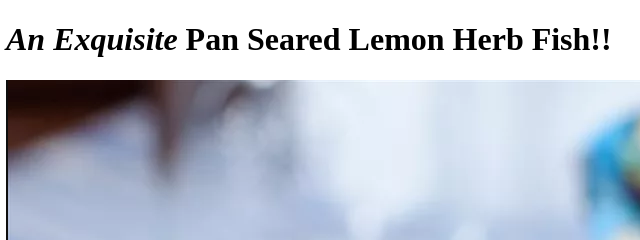
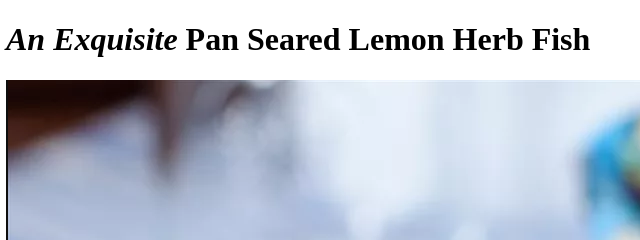
Before and after one commit to HaftaPlease/odin-recipes, a plain HTML site: page recipes/lemon-fish.html in a window 1280 px wide. Shown: the top 240 px of the page, 2-642 px from the left. Drawn offline with Linux system fonts and the light colour scheme.

Commit message:
Managed warnings I got after submitted the code.

```diff
--- a/recipes/lemon-fish.html
+++ b/recipes/lemon-fish.html
@@ -7,7 +7,7 @@
     <title>Seared Lemon Herb Fish</title>
 </head>
 <body>
-    <h1><em>An Exquisite</em> Pan Seared Lemon Herb Fish!!</h1>
+    <h1><em>An Exquisite</em> Pan Seared Lemon Herb Fish</h1>
     <!--Adding a simple appetizing image of the Lemon Herb Fish-->
     <img src="img/lemon-herb-fish.png" alt="delicious seared lemon herb fish">
     <h2>I love seafood, it's 'shrimply' the best.</h2>
```
Also changed, not shown: index.html (line endings or trailing spaces), recipes/lasagna.html (line endings or trailing spaces), recipes/ramen.html (line endings or trailing spaces).
